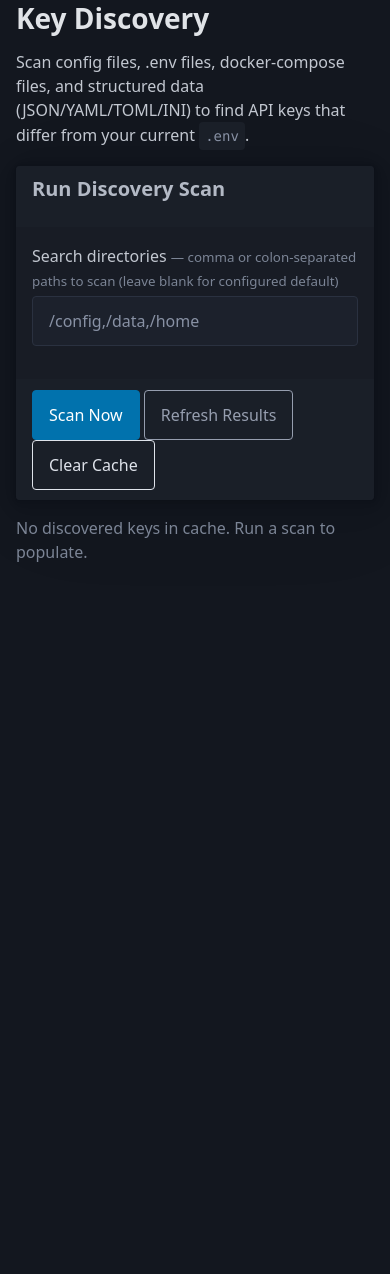
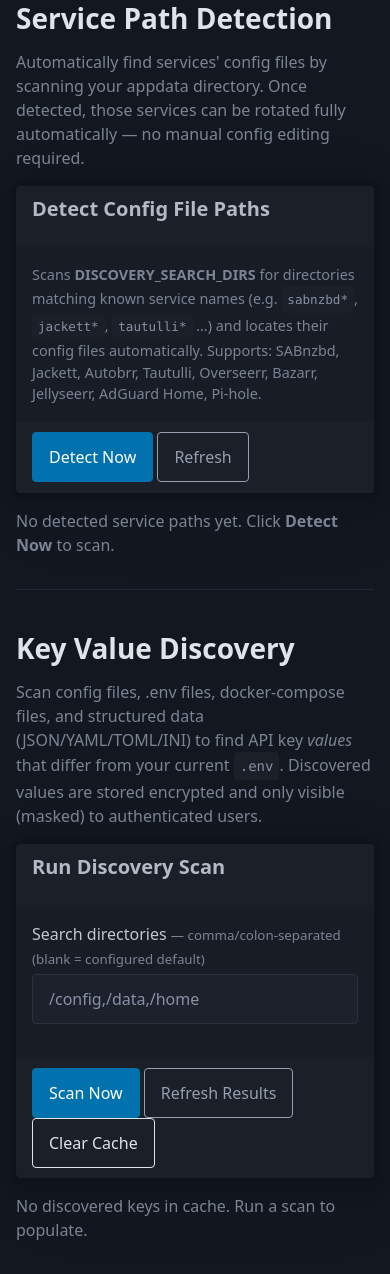
Before and after one commit to compactly8274/verificationrotation, a FastAPI app: template src/templates/discovery.html in a window 390 px wide. Shown: the part 94-1368 px from the top of the page. Before the commit the page ends 656 px from the top, so only its background shows below. Run offline with FastAPI, Linux system fonts and the light colour scheme; the template is opened without the code that fills it, so the values that code supplies are empty; some libraries are stand-ins or nearby versions.

Commit message:
Key discovery, service path detection, Group 1 auto-rotation, non-blocking scan
* Add automatic service config-path detection and Group 1 auto-rotation

Scans appdata directories for known service names (glob matching) and
automatically locates their config files — no manual path configuration
needed. Once detected, those services flip from "rotate manually" to fully
automated (stop container → write new key → restart).

Services now auto-detectable and fully rotatable:
  SABnzbd (INI), Jackett (JSON), Autobrr (TOML), Tautulli (INI),
  Overseerr (JSON), Bazarr (YAML), Jellyseerr (JSON),
  AdGuard Home (YAML + bcrypt hash), Pi-hole (setupVars.conf + SHA256)

New files:
  src/app_signatures.py  — registry of dir patterns, config paths, formats
  src/config_io.py       — format-aware read/write (INI/JSON/YAML/TOML/ENV)
  src/path_discovery.py  — directory scanner (one level deep, glob match)

Changes:
  services_registry.py   — build_detected_fetcher / build_detected_writer
  models.py              — detected_config_path/format columns on Service
  main.py                — _apply_detections() helper, detect endpoints,
                           detection wired into api_rotate / api_rotate_all /
                           _auto_rotate_stale
  rotator.py             — use generate_password() for password services in
                           auto_write branch (was always token_hex)
  discovery.html         — two-section UI: path detection + key value discovery
  requirements.txt       — add bcrypt>=4.0.0

https://claude.ai/code/session_01WnTWyCC7SDTAG9PLACiKee

* Run scan and BW warmup in thread pool to keep web UI responsive on startup

build_scan_index() is synchronous and was being called directly inside async
coroutines, blocking the event loop (and the web UI) for the full duration of
every scan. Wrap it with run_in_executor so the event loop stays free.

Also drop the await on the Bitwarden warmup at startup — it was preventing
uvicorn from accepting requests until bw CLI auth finished. It now fires
in a background thread and the server starts immediately.

Reduced initial scan delay from 10s to 5s since the scan no longer blocks.

https://claude.ai/code/session_01WnTWyCC7SDTAG9PLACiKee

---------

Co-authored-by: Claude <noreply@anthropic.com>

```diff
--- a/requirements.txt
+++ b/requirements.txt
@@ -11,4 +11,5 @@ pydantic-settings>=2.2.0
 python-dotenv>=1.0.0
 itsdangerous>=2.1.0
 cryptography>=42.0.0
+bcrypt>=4.0.0
 starlette>=0.36.0
--- a/src/main.py
+++ b/src/main.py
@@ -24,6 +24,7 @@ from fastapi.templating import Jinja2Templates
 from sqlalchemy import select, update
 from starlette.middleware.sessions import SessionMiddleware
 
+from src.app_signatures import APP_SIGNATURES
 from src.bitwarden import bw_available, bw_get_session, bw_login, bw_login_apikey, bw_status, bw_unlock
 from src.config import settings
 from src.crypto import decrypt_value, encrypt_value, mask_value
@@ -32,9 +33,15 @@ from src.env_manager import read_env, write_env
 from src.key_discovery import discover_keys
 from src.models import DiscoveredKey, RemoteHost, RotationHistory, ScanLog, Service, SSHKey
 from src.notifications import send_notification
+from src.path_discovery import detect_service_paths
 from src.rotator import generate_password, is_password_service, rotate
 from src.scanner import ScanIndex, build_scan_index
-from src.services_registry import ServiceDef, load_rotate_keys_config
+from src.services_registry import (
+    ServiceDef,
+    build_detected_fetcher,
+    build_detected_writer,
+    load_rotate_keys_config,
+)
 from src.ssh_keys import delete_ssh_key, generate_ssh_key
 
 logger = logging.getLogger("verificationrotation")
@@ -99,6 +106,35 @@ def _rotation_is_running() -> bool:
 
 
 # ---------------------------------------------------------------------------
+# Service augmentation — merge DB-detected config paths into ServiceDef objects
+# ---------------------------------------------------------------------------
+
+async def _apply_detections(services: dict) -> dict:
+    """Augment services that lack auto_fetch/auto_write with DB-detected config paths."""
+    async with async_session() as session:
+        result = await session.execute(
+            select(Service).where(Service.detected_config_path.isnot(None))
+        )
+        rows = result.scalars().all()
+
+    for row in rows:
+        if row.id not in services:
+            continue
+        svc = services[row.id]
+        if svc.auto_fetch:
+            continue  # YAML-defined config takes precedence
+        sig = APP_SIGNATURES.get(row.id)
+        if not sig or not row.detected_config_path:
+            continue
+        svc.auto_fetch = build_detected_fetcher(sig, row.detected_config_path)
+        svc.auto_write = build_detected_writer(sig, row.detected_config_path)
+        if sig.get("docker_name") and not svc.docker_name:
+            svc.docker_name = sig["docker_name"]
+
+    return services
+
+
+# ---------------------------------------------------------------------------
 # Auth helpers
 # ---------------------------------------------------------------------------
 
@@ -156,12 +192,10 @@ def get_bw_session() -> Optional[str]:
 async def lifespan(app: FastAPI):
     await init_db()
     await _seed_services()
-    # Warm up Bitwarden session from pre-configured credentials (runs in thread pool
-    # so the slow bw CLI calls don't block the event loop at startup)
+    # Warm up Bitwarden session in a background thread — do NOT await so uvicorn
+    # starts accepting requests immediately rather than waiting for bw CLI calls.
     if settings.bw_client_id and settings.bw_client_secret and settings.bw_master_password:
-        import asyncio
-        loop = asyncio.get_event_loop()
-        await loop.run_in_executor(None, get_bw_session)
+        asyncio.get_event_loop().run_in_executor(None, get_bw_session)
     scheduler = AsyncIOScheduler()
     scheduler.add_job(
         _background_scan, "interval",
@@ -178,7 +212,7 @@ async def lifespan(app: FastAPI):
     scheduler.start()
     scheduler.add_job(
         _background_scan, "date",
-        run_date=datetime.now() + timedelta(seconds=10),
+        run_date=datetime.now() + timedelta(seconds=5),
         id="initial_scan",
     )
     yield
@@ -268,12 +302,17 @@ async def _background_scan():
 
             scan_heartbeat = datetime.now()
 
-            index = build_scan_index(
-                services, env,
-                env_path=settings.env_file,
-                skip_remote=False,
-                cache_max_age=settings.cache_max_age_hours,
-                remote_hosts=db_hosts,
+            # Run the synchronous scan in a thread pool so the event loop (and
+            # therefore the web UI) stays responsive throughout the scan.
+            index = await asyncio.get_event_loop().run_in_executor(
+                None,
+                lambda: build_scan_index(
+                    services, env,
+                    env_path=settings.env_file,
+                    skip_remote=False,
+                    cache_max_age=settings.cache_max_age_hours,
+                    remote_hosts=db_hosts,
+                ),
             )
             scan_index = index
             last_scan_time = datetime.now()
@@ -346,6 +385,7 @@ async def _auto_rotate_stale():
         auto_rotation_running = True
         try:
             _, _, _, _, services = load_rotate_keys_config(settings.descriptions_path)
+            services = await _apply_detections(services)
             env = read_env(settings.env_file)
             db_hosts = await _get_db_hosts()
 
@@ -369,7 +409,10 @@ async def _auto_rotate_stale():
 
             global scan_index
             if not scan_index:
-                scan_index = build_scan_index(services, env, env_path=settings.env_file, remote_hosts=db_hosts)
+                scan_index = await asyncio.get_event_loop().run_in_executor(
+                    None,
+                    lambda: build_scan_index(services, env, env_path=settings.env_file, remote_hosts=db_hosts),
+                )
 
             # Fetch hit counts for all stale services in one query
             async with async_session() as session:
@@ -653,6 +696,7 @@ async def api_rotate(
         )
 
     _, _, _, _, services = load_rotate_keys_config(settings.descriptions_path)
+    services = await _apply_detections(services)
     if service_id not in services:
         raise HTTPException(status_code=404, detail="Service not found")
     svc = services[service_id]
@@ -853,6 +897,7 @@ async def api_rotate_all(
         )
 
     _, _, _, _, services = load_rotate_keys_config(settings.descriptions_path)
+    services = await _apply_detections(services)
     env = read_env(settings.env_file)
     db_hosts = await _get_db_hosts()
     if not scan_index:
@@ -1056,6 +1101,78 @@ async def api_ssh_keys_delete(request: Request, key_id: int):
 
 
 # ---------------------------------------------------------------------------
+# API — Service Path Detection
+# ---------------------------------------------------------------------------
+
+@app.post("/api/detect-service-paths")
+async def api_detect_service_paths(request: Request):
+    """Scan DISCOVERY_SEARCH_DIRS for known service config files and persist paths."""
+    require_auth(request)
+    search_dirs = [
+        d.strip()
+        for d in settings.discovery_search_dirs.replace(":", ",").split(",")
+        if d.strip()
+    ]
+    loop = asyncio.get_event_loop()
+    detected = await loop.run_in_executor(None, lambda: detect_service_paths(search_dirs))
+
+    results = []
+    async with async_session() as session:
+        for sid, config_path in detected.items():
+            sig = APP_SIGNATURES.get(sid, {})
+            await session.execute(
+                update(Service).where(Service.id == sid).values(
+                    detected_config_path=config_path,
+                    detected_config_format=sig.get("format"),
+                )
+            )
+            results.append({"service_id": sid, "config_path": config_path, "format": sig.get("format")})
+        await session.commit()
+
+    # Attach display names
+    async with async_session() as session:
+        name_map = {r.id: r.display_name for r in (await session.execute(select(Service))).scalars().all()}
+    for r in results:
+        r["display_name"] = name_map.get(r["service_id"], r["service_id"])
+
+    return {"detected": len(results), "results": results}
+
+
+@app.get("/api/detected-service-paths")
+async def api_get_detected_service_paths(request: Request):
+    """Return all services that have a persisted detected config path."""
+    require_auth(request)
+    async with async_session() as session:
+        rows = (
+            await session.execute(select(Service).where(Service.detected_config_path.isnot(None)))
+        ).scalars().all()
+        return [
+            {
+                "service_id": r.id,
+                "display_name": r.display_name,
+                "config_path": r.detected_config_path,
+                "format": r.detected_config_format,
+            }
+            for r in rows
+        ]
+
+
+@app.delete("/api/detected-service-paths/{service_id}")
+async def api_clear_detected_service_path(request: Request, service_id: str):
+    """Remove the detected config path for a single service."""
+    require_auth(request)
+    async with async_session() as session:
+        await session.execute(
+            update(Service).where(Service.id == service_id).values(
+                detected_config_path=None,
+                detected_config_format=None,
+            )
+        )
+        await session.commit()
+    return {"success": True}
+
+
+# ---------------------------------------------------------------------------
 # API — Key Discovery
 # ---------------------------------------------------------------------------
 
--- a/src/models.py
+++ b/src/models.py
@@ -21,6 +21,8 @@ class Service(Base):
     hit_count = Column(Integer, default=0)
     status = Column(String, default="ok")  # ok, stale, missing, error
     updated_at = Column(DateTime, server_default=func.now(), onupdate=func.now())
+    detected_config_path = Column(String(512), nullable=True)
+    detected_config_format = Column(String(32), nullable=True)
 
 
 class RotationHistory(Base):
--- a/src/rotator.py
+++ b/src/rotator.py
@@ -522,8 +522,9 @@ def rotate(
             if svc.docker_name:
                 print(f"  Stopping '{svc.docker_name}' before writing config file...")
                 stop_docker_container(svc.docker_name)
-            # *arr apps use 32-char lowercase hex keys; secrets.token_hex(16) matches.
-            generated = secrets.token_hex(16)
+            # Password services get a strong mixed-character password;
+            # API-key services get a 32-char hex string matching *arr format.
+            generated = generate_password() if is_password_service(svc) else secrets.token_hex(16)
             if svc.auto_write(generated):
                 local_new_key = generated
                 logger.info("Generated and wrote new API key for %s", svc.env_var)
--- a/src/templates/discovery.html
+++ b/src/templates/discovery.html
@@ -13,18 +13,51 @@
   </ul>
 </nav>
 
-<div class="grid">
-  <div>
-    <h2>Key Discovery</h2>
-    <p>Scan config files, .env files, docker-compose files, and structured data (JSON/YAML/TOML/INI) to find API keys that differ from your current <code>.env</code>.</p>
-  </div>
+<!-- ── Section 1: Service Path Detection ──────────────────────────────────── -->
+<h2>Service Path Detection</h2>
+<p style="color:var(--pico-muted-color)">
+  Automatically find services' config files by scanning your appdata directory.
+  Once detected, those services can be rotated fully automatically — no manual
+  config editing required.
+</p>
+
+<article>
+  <header><h4>Detect Config File Paths</h4></header>
+  <p style="font-size:.9rem;color:var(--pico-muted-color)">
+    Scans <strong>DISCOVERY_SEARCH_DIRS</strong> for directories matching known
+    service names (e.g. <code>sabnzbd*</code>, <code>jackett*</code>,
+    <code>tautulli*</code> …) and locates their config files automatically.
+    Supports: SABnzbd, Jackett, Autobrr, Tautulli, Overseerr, Bazarr,
+    Jellyseerr, AdGuard Home, Pi-hole.
+  </p>
+  <footer>
+    <button id="btn-detect" class="primary" onclick="runDetection()">Detect Now</button>
+    <button class="secondary outline" onclick="loadDetectedPaths()">Refresh</button>
+  </footer>
+</article>
+
+<div id="detect-progress" style="display:none">
+  <article aria-busy="true">Scanning for service directories…</article>
 </div>
+<div id="detect-banner" style="display:none;margin-bottom:1rem"></div>
+<div id="detected-paths-container"><article aria-busy="true"></article></div>
+
+<hr style="margin:2rem 0">
+
+<!-- ── Section 2: Key Value Discovery ──────────────────────────────────────── -->
+<h2>Key Value Discovery</h2>
+<p style="color:var(--pico-muted-color)">
+  Scan config files, .env files, docker-compose files, and structured data
+  (JSON/YAML/TOML/INI) to find API key <em>values</em> that differ from your
+  current <code>.env</code>.  Discovered values are stored encrypted and only
+  visible (masked) to authenticated users.
+</p>
 
 <article>
   <header><h4>Run Discovery Scan</h4></header>
   <label>
     Search directories
-    <small style="color:var(--pico-muted-color)"> — comma or colon-separated paths to scan (leave blank for configured default)</small>
+    <small style="color:var(--pico-muted-color)"> — comma/colon-separated (blank = configured default)</small>
     <input type="text" id="scan-dirs" placeholder="/config,/data,/home">
   </label>
   <footer>
@@ -37,14 +70,84 @@
 <div id="scan-progress" style="display:none">
   <article aria-busy="true">Scanning filesystem for API keys… this may take a minute.</article>
 </div>
-
 <div id="scan-result-banner" style="display:none;margin-bottom:1rem"></div>
-
-<div id="discovered-container">
-  <article aria-busy="true"></article>
-</div>
+<div id="discovered-container"><article aria-busy="true"></article></div>
 
 <script>
+// ── helpers ──────────────────────────────────────────────────────────────────
+function escHtml(s) {
+  return String(s || '').replace(/&/g,'&amp;').replace(/</g,'&lt;').replace(/>/g,'&gt;').replace(/"/g,'&quot;');
+}
+function showBanner(el, ok, msg) {
+  el.style.cssText = 'display:block;padding:.75rem 1rem;border-radius:var(--pico-border-radius);margin-bottom:1rem;color:#fff;background:'
+    + (ok ? 'var(--pico-ins-color,#27ae60)' : 'var(--pico-del-color,#c0392b)');
+  el.textContent = msg;
+}
+
+// ── Service Path Detection ────────────────────────────────────────────────────
+async function runDetection() {
+  const btn = document.getElementById('btn-detect');
+  const banner = document.getElementById('detect-banner');
+  const progress = document.getElementById('detect-progress');
+  btn.disabled = true;
+  btn.setAttribute('aria-busy', 'true');
+  progress.style.display = '';
+  banner.style.display = 'none';
+  try {
+    const res = await fetch('/api/detect-service-paths', { method: 'POST' });
+    const data = await res.json();
+    if (res.ok) {
+      showBanner(banner, true, `Detection complete — found config files for ${data.detected} service(s).`);
+      await loadDetectedPaths();
+    } else {
+      showBanner(banner, false, data.detail || 'Detection failed.');
+    }
+  } catch (err) {
+    showBanner(banner, false, 'Network error: ' + err);
+  } finally {
+    btn.disabled = false;
+    btn.removeAttribute('aria-busy');
+    progress.style.display = 'none';
+  }
+}
+
+async function loadDetectedPaths() {
+  const container = document.getElementById('detected-paths-container');
+  try {
+    const res = await fetch('/api/detected-service-paths');
+    const paths = await res.json();
+    if (!paths.length) {
+      container.innerHTML = '<p style="color:var(--pico-muted-color)">No detected service paths yet. Click <strong>Detect Now</strong> to scan.</p>';
+      return;
+    }
+    let html = `<div style="overflow-x:auto"><table>
+      <thead><tr><th>Service</th><th>Config File</th><th>Format</th><th>Status</th><th></th></tr></thead><tbody>`;
+    for (const p of paths) {
+      const fmt = p.format ? `<code>${escHtml(p.format)}</code>` : '—';
+      const short = p.config_path.length > 60 ? '…' + p.config_path.slice(-60) : p.config_path;
+      html += `<tr>
+        <td>${escHtml(p.display_name)}</td>
+        <td title="${escHtml(p.config_path)}" style="font-size:.8rem;color:var(--pico-muted-color)">${escHtml(short)}</td>
+        <td>${fmt}</td>
+        <td><span style="color:var(--pico-ins-color,#27ae60)">&#10003; Auto-rotation enabled</span></td>
+        <td><button class="secondary outline" style="padding:.2rem .6rem;font-size:.8rem"
+              onclick="clearDetectedPath('${escHtml(p.service_id)}')">Clear</button></td>
+      </tr>`;
+    }
+    html += '</tbody></table></div>';
+    container.innerHTML = html;
+  } catch (err) {
+    container.innerHTML = '<p style="color:var(--pico-del-color,#c0392b)">Failed to load detected paths: ' + err + '</p>';
+  }
+}
+
+async function clearDetectedPath(serviceId) {
+  if (!confirm(`Remove detected config path for ${serviceId}?`)) return;
+  const res = await fetch(`/api/detected-service-paths/${encodeURIComponent(serviceId)}`, { method: 'DELETE' });
+  if (res.ok) await loadDetectedPaths();
+}
+
+// ── Key Value Discovery ───────────────────────────────────────────────────────
 async function runDiscoveryScan() {
   const btn = document.getElementById('btn-scan');
   const progress = document.getElementById('scan-progress');
@@ -62,16 +165,13 @@ async function runDiscoveryScan() {
     const res = await fetch('/api/discover-keys', { method: 'POST', body });
     const data = await res.json();
     if (res.ok) {
-      banner.style.cssText = 'display:block;padding:.75rem 1rem;border-radius:var(--pico-border-radius);background:var(--pico-ins-color,#27ae60);color:#fff;margin-bottom:1rem';
-      banner.textContent = `Scan complete — found ${data.found} new key(s).`;
+      showBanner(banner, true, `Scan complete — found ${data.found} new key(s).`);
       await loadDiscoveredKeys();
     } else {
-      banner.style.cssText = 'display:block;padding:.75rem 1rem;border-radius:var(--pico-border-radius);background:var(--pico-del-color,#c0392b);color:#fff;margin-bottom:1rem';
-      banner.textContent = data.detail || 'Scan failed.';
+      showBanner(banner, false, data.detail || 'Scan failed.');
     }
   } catch (err) {
-    banner.style.cssText = 'display:block;padding:.75rem 1rem;border-radius:var(--pico-border-radius);background:var(--pico-del-color,#c0392b);color:#fff;margin-bottom:1rem';
-    banner.textContent = 'Network error: ' + err;
+    showBanner(banner, false, 'Network error: ' + err);
   } finally {
     btn.disabled = false;
     btn.removeAttribute('aria-busy');
@@ -91,20 +191,14 @@ async function loadDiscoveredKeys() {
     }
     let html = `<div style="overflow-x:auto"><table>
       <thead><tr>
-        <th>Service</th>
-        <th>Env Var</th>
-        <th>Discovered Value</th>
-        <th>Source</th>
-        <th>Confidence</th>
-        <th>Strategy</th>
-        <th>Applied</th>
-        <th></th>
+        <th>Service</th><th>Env Var</th><th>Discovered Value</th>
+        <th>Source</th><th>Confidence</th><th>Strategy</th><th>Applied</th><th></th>
       </tr></thead><tbody>`;
     for (const k of keys) {
       const applied = k.applied_at
         ? `<span style="color:var(--pico-ins-color,#27ae60)">&#10003; ${new Date(k.applied_at).toLocaleString()}</span>`
         : '<span style="color:var(--pico-muted-color)">—</span>';
-      const confidence = k.confidence === 'high'
+      const conf = k.confidence === 'high'
         ? `<span style="color:var(--pico-ins-color,#27ae60)">${k.confidence}</span>`
         : `<span style="color:var(--pico-muted-color)">${k.confidence}</span>`;
       const applyBtn = k.applied_at
@@ -116,8 +210,8 @@ async function loadDiscoveredKeys() {
         <td><code>${escHtml(k.env_var)}</code></td>
         <td><code>${escHtml(k.value_masked)}</code></td>
         <td title="${escHtml(k.source_file)}" style="font-size:.8rem;color:var(--pico-muted-color)">${escHtml(src)}</td>
-        <td>${confidence}</td>
-        <td><span style="font-size:.8rem">${escHtml(k.strategy)}</span></td>
+        <td>${conf}</td>
+        <td style="font-size:.8rem">${escHtml(k.strategy)}</td>
         <td style="font-size:.8rem">${applied}</td>
         <td>${applyBtn}</td>
       </tr>`;
@@ -142,16 +236,11 @@ async function applyKey(id) {
 
 async function clearDiscoveredKeys() {
   if (!confirm('Remove all discovered keys from the cache?')) return;
-  const res = await fetch('/api/discovered-keys', { method: 'DELETE' });
-  if (res.ok) {
-    await loadDiscoveredKeys();
-  }
+  await fetch('/api/discovered-keys', { method: 'DELETE' });
+  await loadDiscoveredKeys();
 }
 
-function escHtml(s) {
-  return String(s || '').replace(/&/g,'&amp;').replace(/</g,'&lt;').replace(/>/g,'&gt;').replace(/"/g,'&quot;');
-}
-
+loadDetectedPaths();
 loadDiscoveredKeys();
 </script>
 {% endblock %}
```
Also changed, not shown: src/app_signatures.py (added, +86 -0 lines), src/config_io.py (added, +193 -0 lines), src/path_discovery.py (added, +48 -0 lines), src/services_registry.py (+59 -0 lines).
